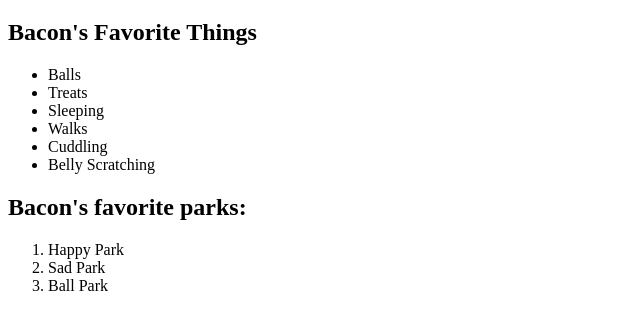
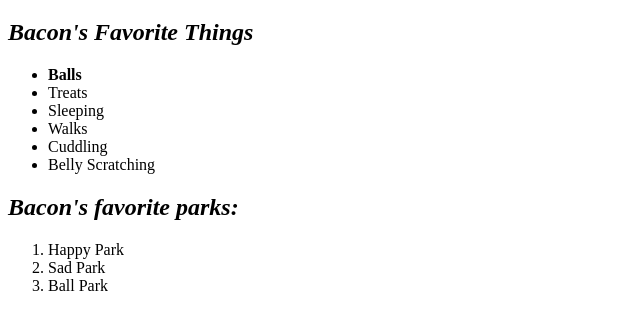
Before and after one commit to codybru10/bacons-webpage, a plain HTML site: page bacons-webpage.html in a window 1280 px wide. Shown: the part 61-390 px from the top of the page, without its empty margins (0-640 px from the left). Drawn offline with Linux system fonts and the light colour scheme.

Commit message:
add inline elements

```diff
--- a/bacons-webpage.html
+++ b/bacons-webpage.html
@@ -1,20 +1,20 @@
 <!DOCTYPE html>
 <html>
   <head>
-    <title>Bacon's Page</title>
+    <title><strong>Bacon's Page</strong></title>
   </head>
   <body>
     <h1>Bacon's Page</h1>
-    <h2>Bacon's Favorite Things</h2>
+    <h2><em>Bacon's Favorite Things</em></h2>
     <ul>
-      <li>Balls</li>
+      <li><strong>Balls</strong></li>
       <li>Treats</li>
       <li>Sleeping</li>
       <li>Walks</li>
       <li>Cuddling</li>
       <li>Belly Scratching</li>
     </ul>
-    <h2>Bacon's favorite parks:</h2>
+    <h2><em>Bacon's favorite parks:</em></h2>
     <ol>
       <li>Happy Park</li>
       <li>Sad Park</li>
```
